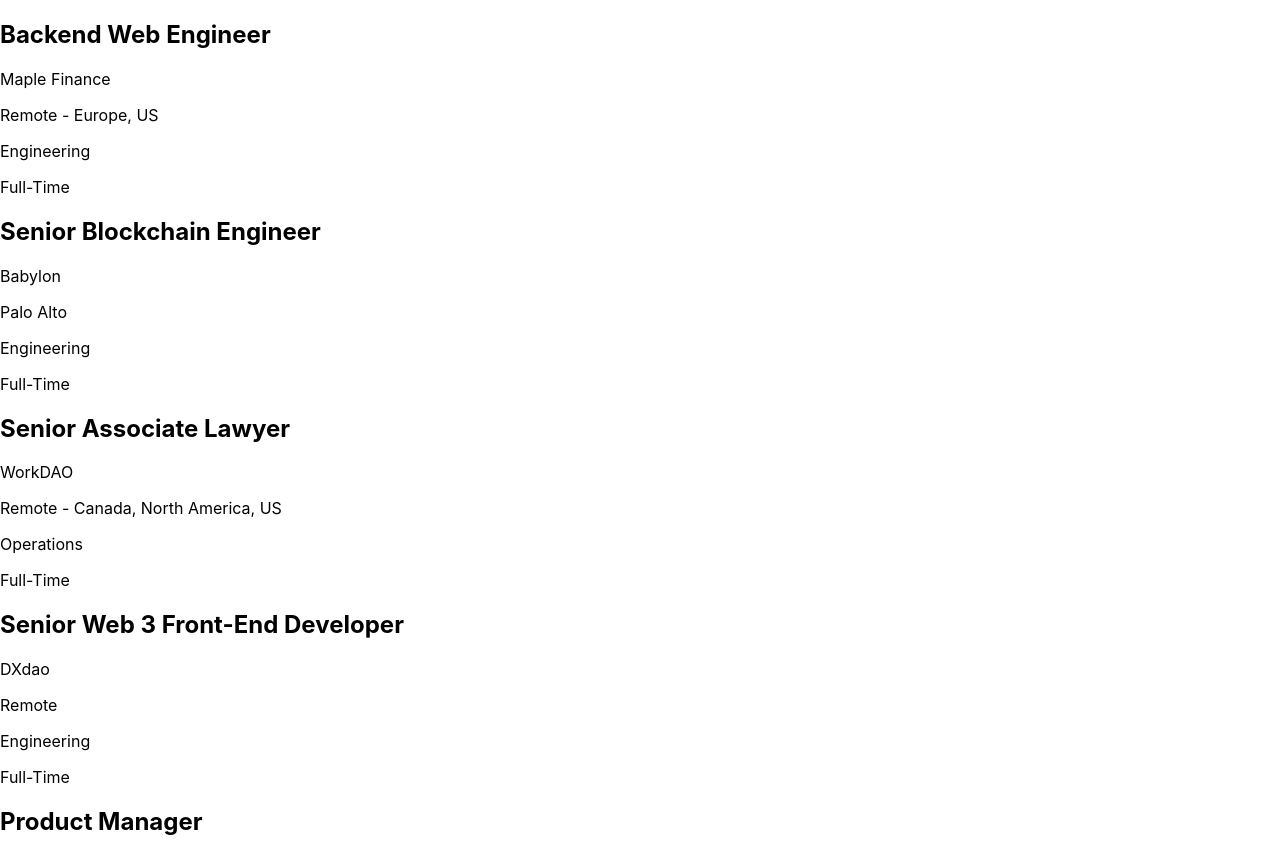
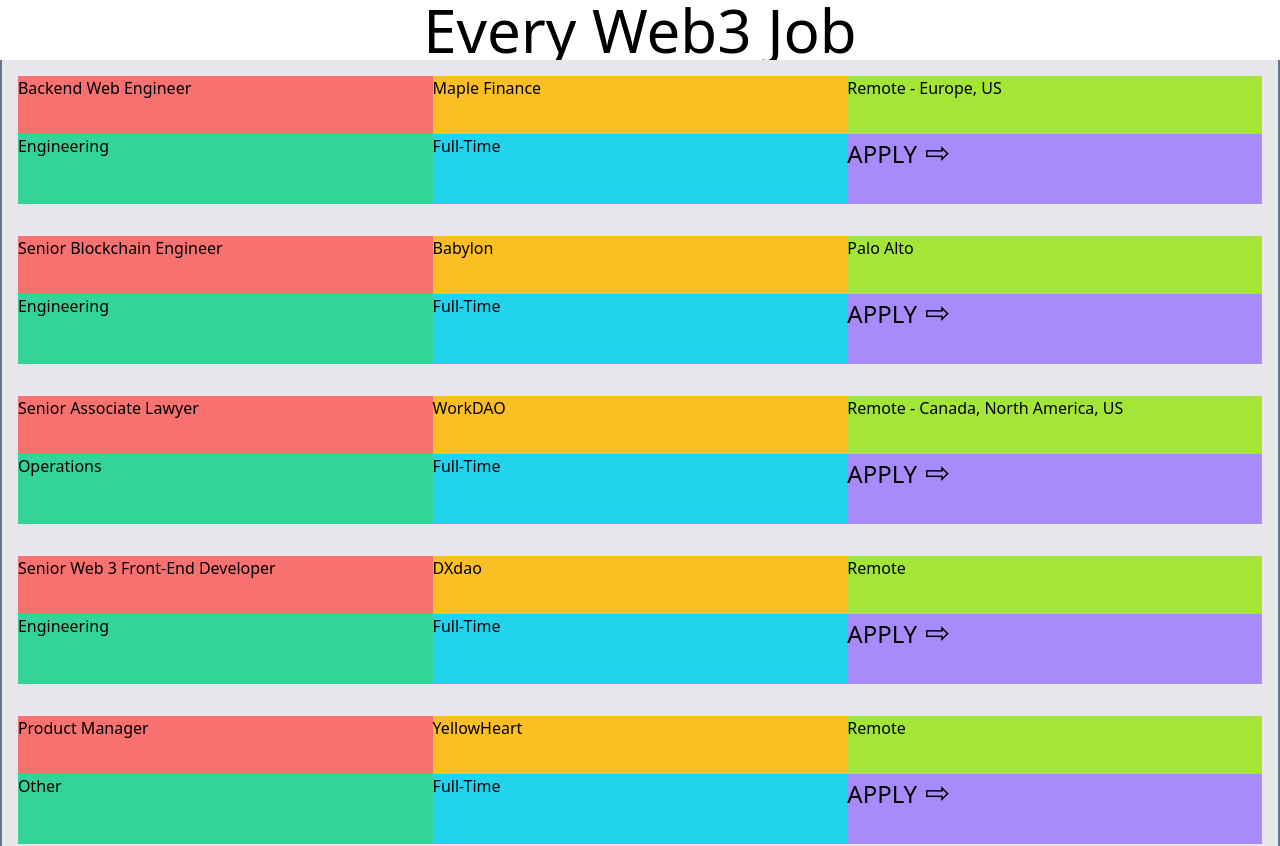
Before and after one commit to TheyCallMeCheng/everyweb3-frontend, a React (Create React App) app: page / in a window 1280 px wide. Shown: the top 846 px of the page. Built offline with nearby package versions, Linux system fonts and the light colour scheme.

Commit message:
Added tailwind support, started working on the layout

```diff
--- a/package.json
+++ b/package.json
@@ -34,5 +34,10 @@
       "last 1 firefox version",
       "last 1 safari version"
     ]
+  },
+  "devDependencies": {
+    "autoprefixer": "^10.4.7",
+    "postcss": "^8.4.14",
+    "tailwindcss": "^3.1.4"
   }
 }
--- /dev/null
+++ b/postcss.config.js
@@ -0,0 +1,6 @@
+module.exports = {
+  plugins: {
+    tailwindcss: {},
+    autoprefixer: {},
+  },
+}
--- a/src/App.css
+++ b/src/App.css
@@ -1,38 +1,3 @@
-.App {
-  text-align: center;
-}
-
-.App-logo {
-  height: 40vmin;
-  pointer-events: none;
-}
-
-@media (prefers-reduced-motion: no-preference) {
-  .App-logo {
-    animation: App-logo-spin infinite 20s linear;
-  }
-}
-
-.App-header {
-  background-color: #282c34;
-  min-height: 100vh;
-  display: flex;
-  flex-direction: column;
-  align-items: center;
-  justify-content: center;
-  font-size: calc(10px + 2vmin);
-  color: white;
-}
-
-.App-link {
-  color: #61dafb;
-}
-
-@keyframes App-logo-spin {
-  from {
-    transform: rotate(0deg);
-  }
-  to {
-    transform: rotate(360deg);
-  }
-}
+@tailwind base;
+@tailwind components;
+@tailwind utilities;
--- a/src/App.js
+++ b/src/App.js
@@ -1,15 +1,16 @@
-//import './App.css';
+import './App.css';
 import JobsListings from "./components/JobListings"
 import jobsArray from "./jobs.json"
+import Header from "./components/Header";
 
 function App() {
 
   return (
     <div className="App">
       <header className="App-header">
+        <Header />
       </header>
-
-      <main>
+      <main className='flex justify-center bg-slate-500'>
         <JobsListings jobs={jobsArray}/>
       </main>
     </div>
--- /dev/null
+++ b/src/components/Footer.js
@@ -0,0 +1,10 @@
+// Todo
+import React from 'react'
+
+const Footer = () => {
+  return (
+    <div>Footer</div>
+  )
+}
+
+export default Footer
--- /dev/null
+++ b/src/components/Header.js
@@ -0,0 +1,13 @@
+import React from 'react'
+
+const Header = () => {
+  return (
+    <div>
+        <h1 className='text-6xl text-center'>
+            Every Web3 Job
+        </h1>
+    </div>
+  )
+}
+
+export default Header
--- a/src/components/JobItem.js
+++ b/src/components/JobItem.js
@@ -2,22 +2,26 @@
 
 const JobItem = (props) => {
   return (
-    <div>
-        <h2>
+    <div className='flex flex-wrap justify-evenly  h-40 p-4'>
+        <h2 className='bg-red-400 w-1/3 flex '>
             {props.jobItem.Job_title}
         </h2>
-        <p>
+        <p className='bg-amber-400 w-1/3'>
           {props.jobItem.Company}
         </p>
-        <p>
+        <p className='bg-lime-400 w-1/3'>
           {props.jobItem.Location}
         </p>
-        <p>
+        <p className='bg-emerald-400 w-1/3'>
           {props.jobItem.Category}
         </p>
-        <p>
+        <p className='bg-cyan-400 w-1/3'>
           {props.jobItem.Contract_Type}
         </p>
+        <a className='bg-violet-400 text-2xl uppercase w-1/3'>
+            Apply
+            <span className='text-3xl '> ⇨</span>
+        </a>
     </div>
   )
 }
--- a/src/components/JobListings.js
+++ b/src/components/JobListings.js
@@ -2,11 +2,15 @@
 import JobItem from './JobItem'
 
 const JobsListings = (props) => {
-  return (
-    <div className='listing'>
+    return (
+    <div>
         {
             props.jobs.map(jobItem => {
-                return <JobItem jobItem={jobItem} />
+                return (
+                        <div className="bg-gray-200">
+                            <JobItem  jobItem={jobItem} />
+                        </div>
+                        )
             })
         }
     </div>
--- /dev/null
+++ b/src/components/Nav.js
@@ -0,0 +1,10 @@
+// Todo
+import React from 'react'
+
+const Nav = () => {
+  return (
+    <div>Nav</div>
+  )
+}
+
+export default Nav
--- a/src/index.css
+++ b/src/index.css
@@ -1,13 +1,3 @@
-body {
-  margin: 0;
-  font-family: -apple-system, BlinkMacSystemFont, 'Segoe UI', 'Roboto', 'Oxygen',
-    'Ubuntu', 'Cantarell', 'Fira Sans', 'Droid Sans', 'Helvetica Neue',
-    sans-serif;
-  -webkit-font-smoothing: antialiased;
-  -moz-osx-font-smoothing: grayscale;
-}
-
-code {
-  font-family: source-code-pro, Menlo, Monaco, Consolas, 'Courier New',
-    monospace;
-}
+@tailwind base;
+@tailwind components;
+@tailwind utilities;
--- /dev/null
+++ b/tailwind.config.js
@@ -0,0 +1,10 @@
+/** @type {import('tailwindcss').Config} */
+module.exports = {
+  content: [
+    "./src/**/*.{js,jsx,ts,tsx}",
+  ],
+  theme: {
+    extend: {},
+  },
+  plugins: [],
+}
```
Also changed, not shown: src/components/Search.js (added), 2 other files (tests, documents, lock files or other folders).
